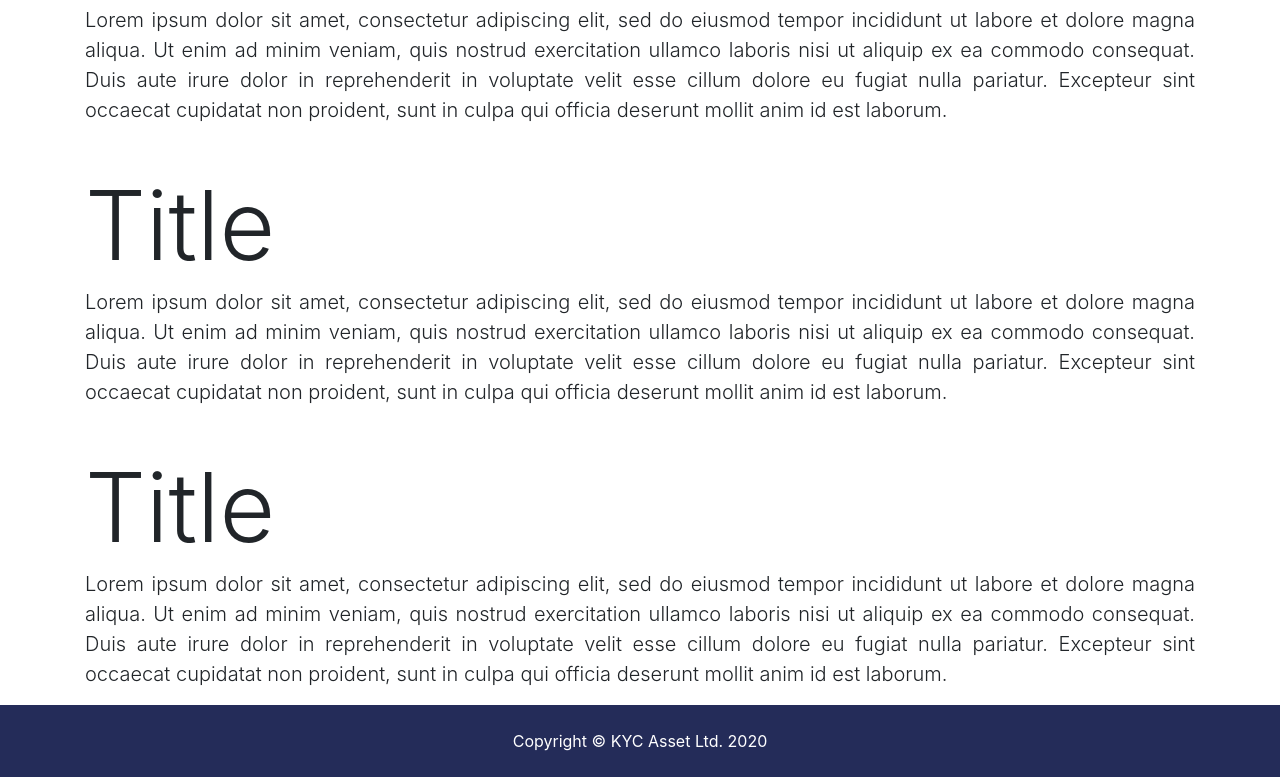
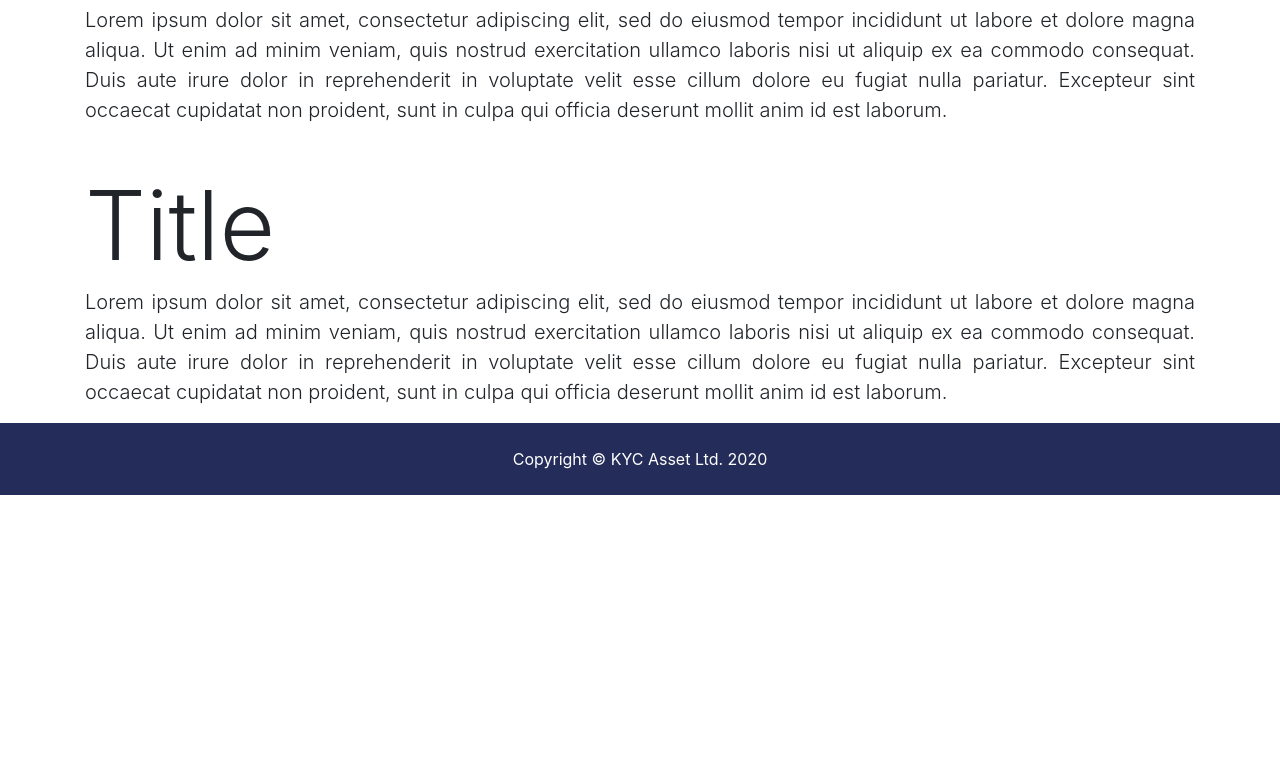
Before and after one commit to kycasset/kycasset.github.io, a plain HTML site: page index.html in a window 1280 px wide. Shown: the part 1618-2395 px from the top of the page. After the commit the page ends 2113 px from the top, so only its background shows below. Drawn offline with nearby package versions, Linux system fonts and the light colour scheme.

Commit message:
Force update

```diff
--- a/index.html
+++ b/index.html
@@ -97,15 +97,6 @@
         nulla pariatur. Excepteur sint occaecat cupidatat non proident, sunt in culpa qui officia deserunt mollit
         anim id est laborum.</p>
     </article>
-    <article class="mt-5">
-      <h1 class="display-1">Title</h1>
-      <p class="text-justify lead">Lorem ipsum dolor sit amet, consectetur adipiscing elit, sed do eiusmod tempor
-        incididunt ut labore et
-        dolore magna aliqua. Ut enim ad minim veniam, quis nostrud exercitation ullamco laboris nisi ut aliquip ex
-        ea commodo consequat. Duis aute irure dolor in reprehenderit in voluptate velit esse cillum dolore eu fugiat
-        nulla pariatur. Excepteur sint occaecat cupidatat non proident, sunt in culpa qui officia deserunt mollit
-        anim id est laborum.</p>
-    </article>
   </main>
   <footer class="bg-dark">
     <p class="text-center text-white p-4 m-0">Copyright &copy; KYC Asset Ltd. 2020</p>
```
